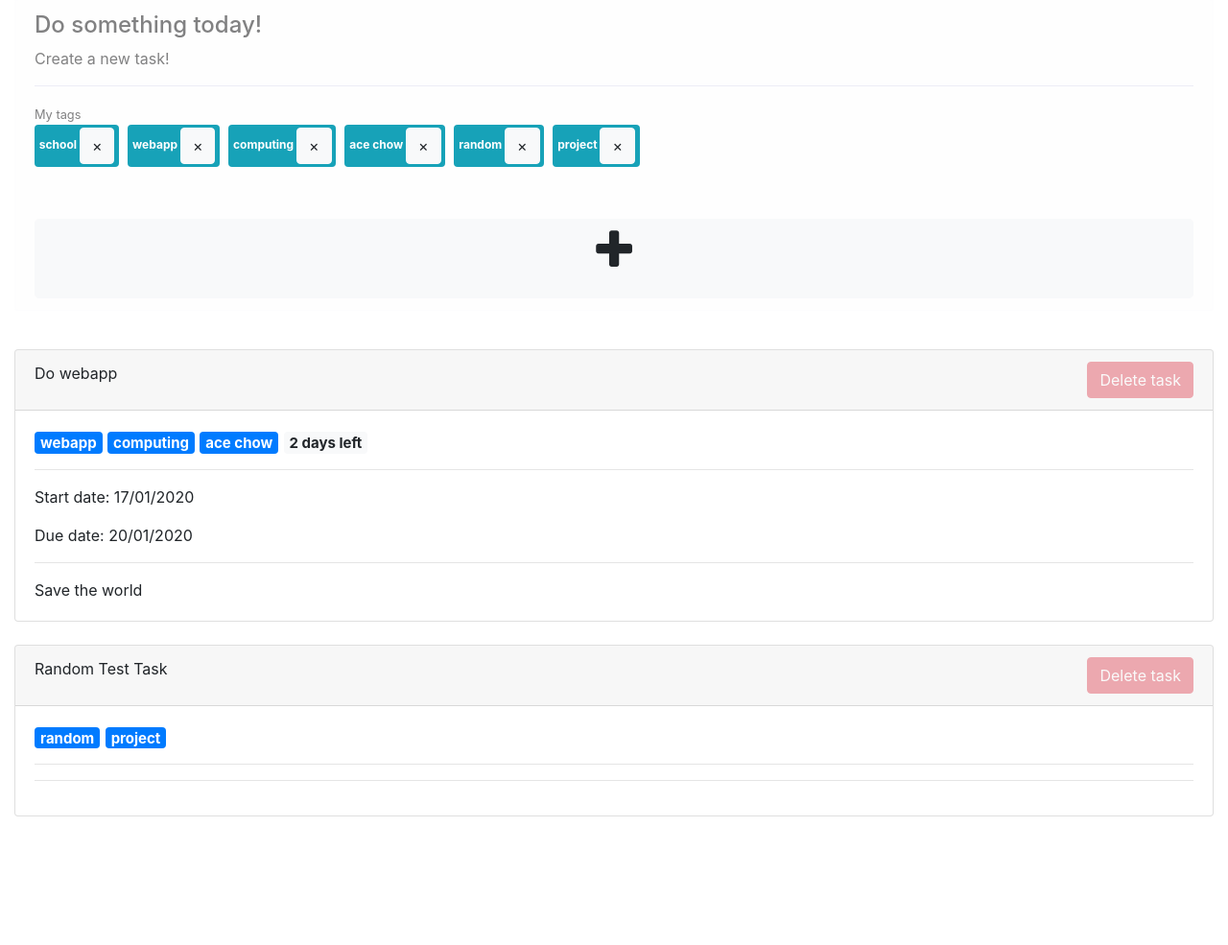
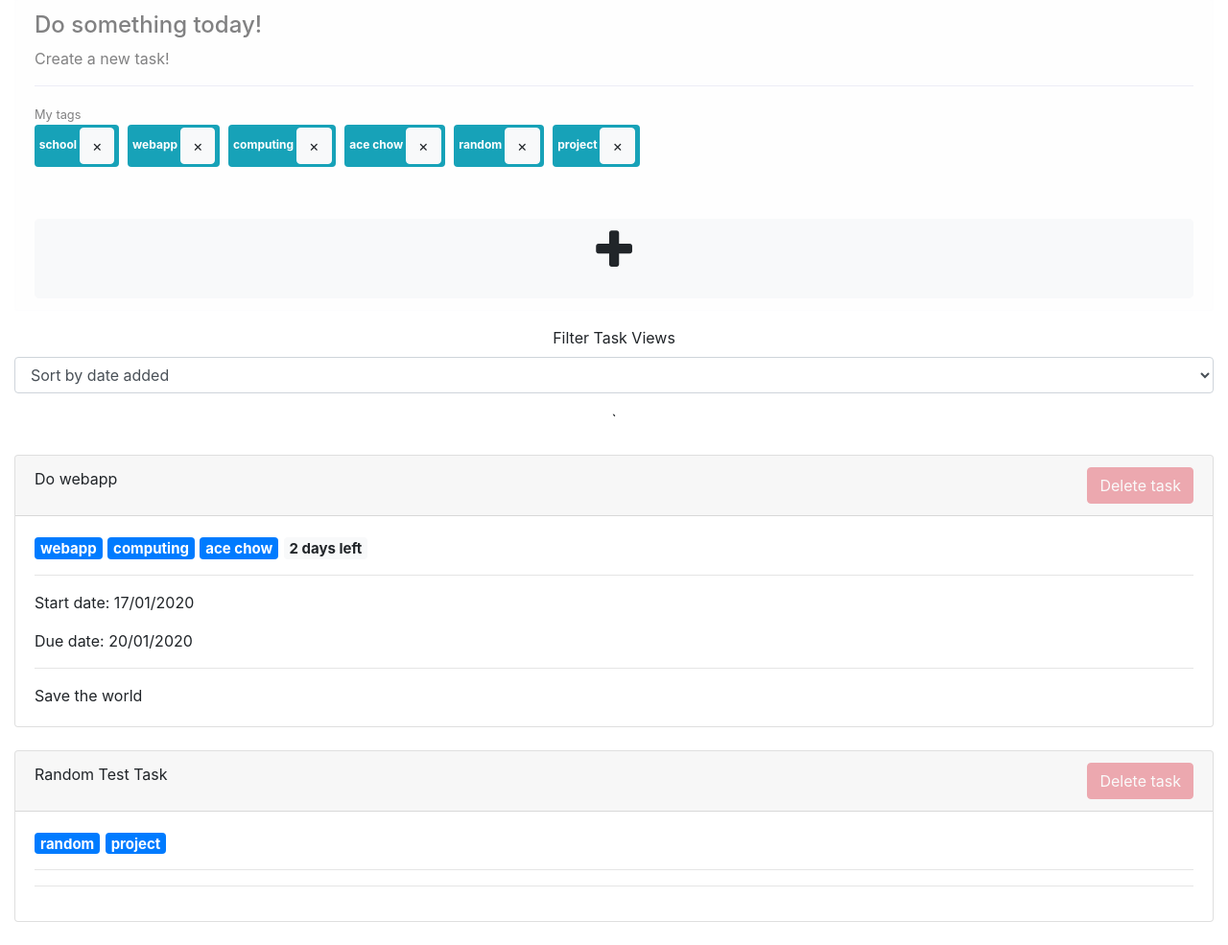
Before and after one commit to EmilyOng/ToDo, a Flask app: page /todo in a window 1280 px wide. Shown: the part 107-1092 px from the top of the page at 96% size. Before the commit the page ends 958 px from the top, so only its background shows below. Run offline with Flask 2, Linux system fonts and the light colour scheme; a user stored in the database is signed in; data comes from the database, SQL or seed files in the repository; some libraries are stand-ins or nearby versions.

Commit message:
Set up filter views

```diff
--- a/app.py
+++ b/app.py
@@ -237,6 +237,8 @@ def todo():
                     db.session.add(Tags(tag=tag, author=current_user))
                     db.session.commit()
             return redirect(url_for("todo"))
+        elif "filter_views" in request.form:
+            return redirect(url_for("todo"))
 
     user_todos = current_user.todo_items.all()
     todos = []
--- a/templates/js/todo.js
+++ b/templates/js/todo.js
@@ -1,4 +1,10 @@
 document.getElementById("logout_button").style.visibility = "visible";
+
+function handle_filter () {
+  var filter_selected = document.getElementById("filter_views").value;
+  filter_form.submit();
+}
+
 function create_task () {
     var start_date = document.getElementById("todo_start_date").value;
     var due_date = document.getElementById("todo_due_date").value;
@@ -28,10 +34,10 @@ function track_tags () {
         tag.value = tag.value.replace(",", "");
         var index = todo_tag.value.indexOf(tag.value);
         if (index == -1) {
-            tags_platform.innerHTML += "<div style='display:inline;'><span value=4 class='badge badge-primary'>"+
-                                        "<div style='display:inline;'>"+tag.value+"</div>"+
-                                        "&nbsp<button class='btn btn-small btn-light tag' onclick='remove_tag(this)'>"+
-                                        "&times</button></span>&nbsp;</div>"
+            tags_platform.innerHTML += "<div style='display:inline;'><span value=4 class='badge badge-primary'>\
+                                        <div style='display:inline;'>"+tag.value+"</div>\
+                                        &nbsp<button class='btn btn-small btn-light tag' onclick='remove_tag(this)'>\
+                                        &times</button></span>&nbsp;</div>"
             todo_tag.value += tag.value + ",";
         }
         tag.value = "";
--- a/templates/todo.html
+++ b/templates/todo.html
@@ -34,6 +34,20 @@
         </button>
     </p>
 </div>
+
+<!-- Filter task views -->
+<center>
+  <form id="filter_form" method="post" onchange="handle_filter();">
+    <div class="form-group">
+      <label for="filter_views">Filter Task Views</label>
+      <select class="form-control" name="filter_views" id="filter_views">
+        <option value="filter_date_added">Sort by date added</option>
+        <option value="filter_due_date">Sort by due date</option>
+        <option value="filter_tags_number">Sort by number of tags</option>
+      </select>
+    </div>
+  </form>`
+</center>
 
 <!-- Modal form to create tasks -->
 <div class="modal fade" id="add_task_modal" tabindex="-1" role="dialog" aria-labelledby="add_task_modal" aria-hidden="true">
```
